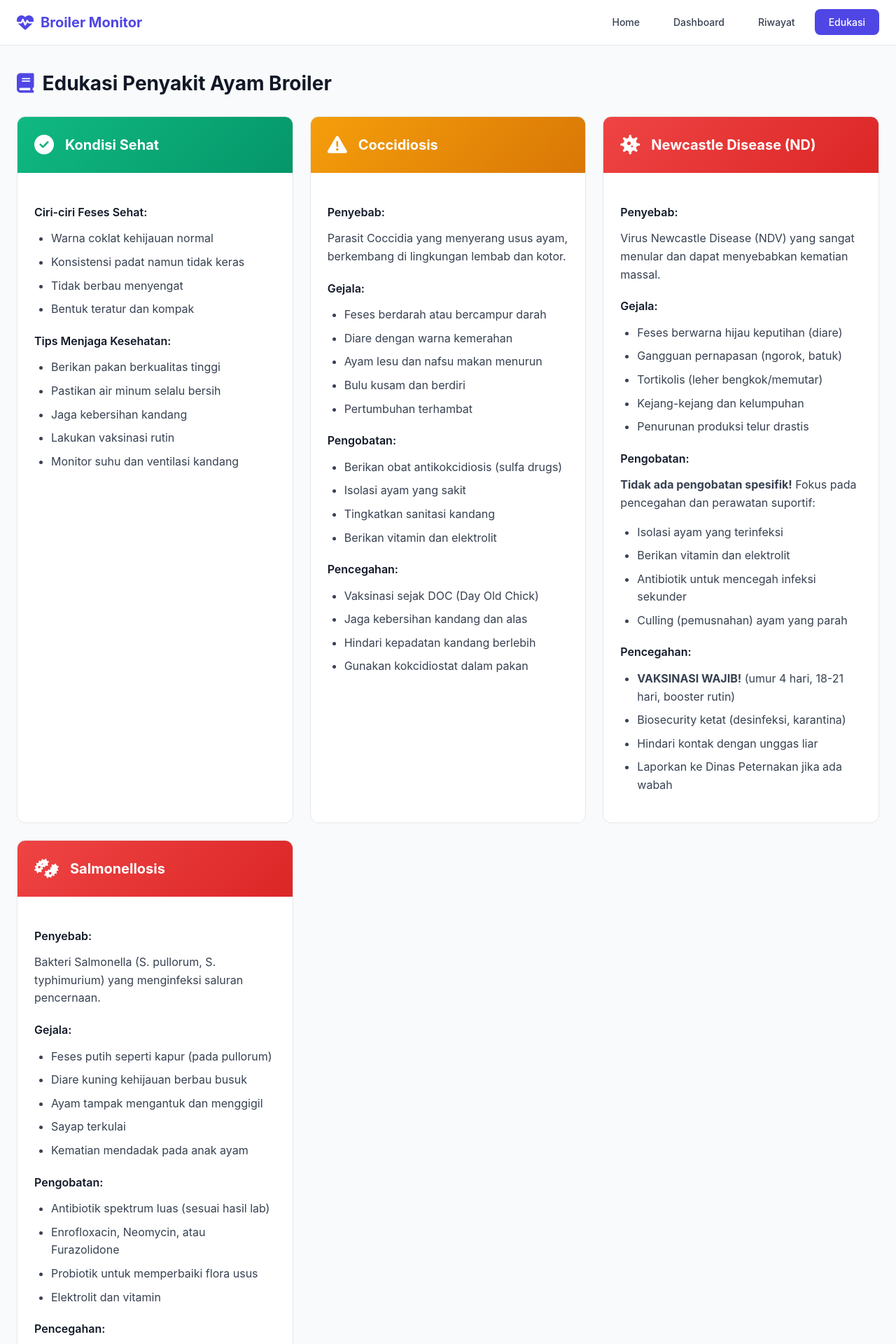
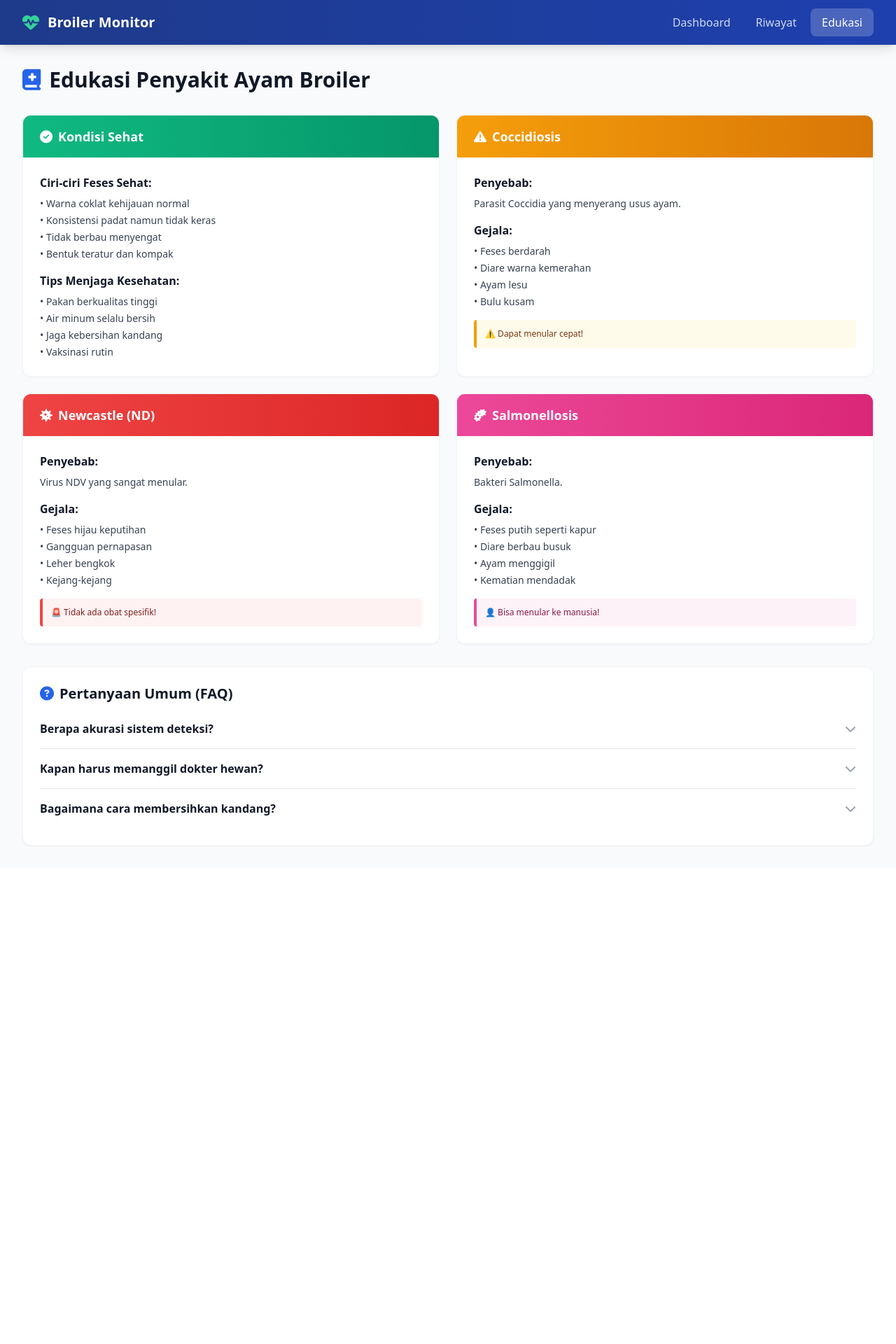
Before and after one commit to Fandhi041104/smart_poultry_vision, a Flask app: page /edukasi in a window 1280 px wide. Shown: the top 1920 px of the page at 70% size. After the commit the page ends 1209 px from the top, so only its background shows below. Run offline with Flask 3, Linux system fonts and the light colour scheme; some libraries are stand-ins or nearby versions.

Commit message:
modifikasi halaman

```diff
--- a/templates/edukasi.html
+++ b/templates/edukasi.html
@@ -4,211 +4,176 @@
     <meta charset="UTF-8">
     <meta name="viewport" content="width=device-width, initial-scale=1.0">
     <title>Edukasi - Broiler Monitor</title>
-    <link rel="stylesheet" href="{{ url_for('static', filename='css/style.css') }}">
+    <script src="https://cdn.tailwindcss.com"></script>
     <link rel="stylesheet" href="https://cdnjs.cloudflare.com/ajax/libs/font-awesome/6.4.0/css/all.min.css">
 </head>
-<body>
-    <!-- Navigation -->
-    <nav class="navbar">
-        <div class="container">
-            <div class="nav-brand">
-                <i class="fas fa-heartbeat"></i>
-                <span>Broiler Monitor</span>
+<body class="bg-gray-50">
+    <nav class="bg-gradient-to-r from-blue-900 to-blue-800 shadow-lg sticky top-0 z-50">
+        <div class="max-w-7xl mx-auto px-4 sm:px-6 lg:px-8">
+            <div class="flex justify-between items-center h-16">
+                <a href="/" class="flex items-center space-x-3 text-white">
+                    <i class="fas fa-heartbeat text-2xl text-emerald-400"></i>
+                    <span class="text-xl font-bold">Broiler Monitor</span>
+                </a>
+                <div class="flex space-x-1">
+                    <a href="/dashboard" class="px-4 py-2 rounded-lg text-white/80 hover:bg-white/10 font-medium transition">Dashboard</a>
+                    <a href="/riwayat" class="px-4 py-2 rounded-lg text-white/80 hover:bg-white/10 font-medium transition">Riwayat</a>
+                    <a href="/edukasi" class="px-4 py-2 rounded-lg text-white bg-white/20 font-medium">Edukasi</a>
                 </div>
-            <ul class="nav-menu">
-                <li><a href="/">Home</a></li>
-                <li><a href="/dashboard">Dashboard</a></li>
-                <li><a href="/riwayat">Riwayat</a></li>
-                <li><a href="/edukasi" class="active">Edukasi</a></li>
-            </ul>
+            </div>
         </div>
     </nav>
 
-    <!-- Education Content -->
-    <div class="education-container">
-        <div class="container">
-            <h1 class="page-title">
-                <i class="fas fa-book"></i> Edukasi Penyakit Ayam Broiler
+    <div class="max-w-7xl mx-auto px-4 sm:px-6 lg:px-8 py-8">
+        <div class="mb-8">
+            <h1 class="text-3xl font-bold text-gray-900 flex items-center gap-3">
+                <i class="fas fa-book-medical text-blue-600"></i>
+                Edukasi Penyakit Ayam Broiler
             </h1>
+        </div>
 
-            <!-- Disease Cards -->
-            <div class="education-grid">
-                <!-- Sehat -->
-                <div class="edu-card">
-                    <div class="edu-header healthy">
-                        <i class="fas fa-check-circle"></i>
-                        <h2>Kondisi Sehat</h2>
+        <div class="grid grid-cols-1 md:grid-cols-2 gap-6 mb-8">
+            <div class="bg-white rounded-xl shadow-sm border border-gray-100 overflow-hidden">
+                <div class="bg-gradient-to-r from-emerald-500 to-emerald-600 px-6 py-4">
+                    <h3 class="text-white font-bold text-lg flex items-center gap-2">
+                        <i class="fas fa-check-circle"></i> Kondisi Sehat
+                    </h3>
                 </div>
-                    <div class="edu-content">
-                        <h3>Ciri-ciri Feses Sehat:</h3>
-                        <ul>
-                            <li>Warna coklat kehijauan normal</li>
-                            <li>Konsistensi padat namun tidak keras</li>
-                            <li>Tidak berbau menyengat</li>
-                            <li>Bentuk teratur dan kompak</li>
+                <div class="p-6 space-y-4">
+                    <div>
+                        <h4 class="font-semibold text-gray-900 mb-2">Ciri-ciri Feses Sehat:</h4>
+                        <ul class="space-y-1 text-sm text-gray-700">
+                            <li>• Warna coklat kehijauan normal</li>
+                            <li>• Konsistensi padat namun tidak keras</li>
+                            <li>• Tidak berbau menyengat</li>
+                            <li>• Bentuk teratur dan kompak</li>
                         </ul>
-
-                        <h3>Tips Menjaga Kesehatan:</h3>
-                        <ul>
-                            <li>Berikan pakan berkualitas tinggi</li>
-                            <li>Pastikan air minum selalu bersih</li>
-                            <li>Jaga kebersihan kandang</li>
-                            <li>Lakukan vaksinasi rutin</li>
-                            <li>Monitor suhu dan ventilasi kandang</li>
+                    </div>
+                    <div>
+                        <h4 class="font-semibold text-gray-900 mb-2">Tips Menjaga Kesehatan:</h4>
+                        <ul class="space-y-1 text-sm text-gray-700">
+                            <li>• Pakan berkualitas tinggi</li>
+                            <li>• Air minum selalu bersih</li>
+                            <li>• Jaga kebersihan kandang</li>
+                            <li>• Vaksinasi rutin</li>
                         </ul>
                     </div>
                 </div>
+            </div>
 
-                <!-- Coccidiosis -->
-                <div class="edu-card">
-                    <div class="edu-header warning">
-                        <i class="fas fa-exclamation-triangle"></i>
-                        <h2>Coccidiosis</h2>
+            <div class="bg-white rounded-xl shadow-sm border border-gray-100 overflow-hidden">
+                <div class="bg-gradient-to-r from-amber-500 to-amber-600 px-6 py-4">
+                    <h3 class="text-white font-bold text-lg flex items-center gap-2">
+                        <i class="fas fa-exclamation-triangle"></i> Coccidiosis
+                    </h3>
                 </div>
-                    <div class="edu-content">
-                        <h3>Penyebab:</h3>
-                        <p>Parasit Coccidia yang menyerang usus ayam, berkembang di lingkungan lembab dan kotor.</p>
-
-                        <h3>Gejala:</h3>
-                        <ul>
-                            <li>Feses berdarah atau bercampur darah</li>
-                            <li>Diare dengan warna kemerahan</li>
-                            <li>Ayam lesu dan nafsu makan menurun</li>
-                            <li>Bulu kusam dan berdiri</li>
-                            <li>Pertumbuhan terhambat</li>
+                <div class="p-6 space-y-4">
+                    <div>
+                        <h4 class="font-semibold text-gray-900 mb-2">Penyebab:</h4>
+                        <p class="text-sm text-gray-700">Parasit Coccidia yang menyerang usus ayam.</p>
+                    </div>
+                    <div>
+                        <h4 class="font-semibold text-gray-900 mb-2">Gejala:</h4>
+                        <ul class="space-y-1 text-sm text-gray-700">
+                            <li>• Feses berdarah</li>
+                            <li>• Diare warna kemerahan</li>
+                            <li>• Ayam lesu</li>
+                            <li>• Bulu kusam</li>
                         </ul>
-
-                        <h3>Pengobatan:</h3>
-                        <ul>
-                            <li>Berikan obat antikokcidiosis (sulfa drugs)</li>
-                            <li>Isolasi ayam yang sakit</li>
-                            <li>Tingkatkan sanitasi kandang</li>
-                            <li>Berikan vitamin dan elektrolit</li>
-                        </ul>
-
-                        <h3>Pencegahan:</h3>
-                        <ul>
-                            <li>Vaksinasi sejak DOC (Day Old Chick)</li>
-                            <li>Jaga kebersihan kandang dan alas</li>
-                            <li>Hindari kepadatan kandang berlebih</li>
-                            <li>Gunakan kokcidiostat dalam pakan</li>
-                        </ul>
+                    </div>
+                    <div class="bg-amber-50 border-l-4 border-amber-500 p-3 rounded">
+                        <p class="text-xs text-amber-900"><strong>⚠️</strong> Dapat menular cepat!</p>
+                    </div>
                 </div>
             </div>
 
-                <!-- Newcastle Disease -->
-                <div class="edu-card">
-                    <div class="edu-header danger">
-                        <i class="fas fa-virus"></i>
-                        <h2>Newcastle Disease (ND)</h2>
+            <div class="bg-white rounded-xl shadow-sm border border-gray-100 overflow-hidden">
+                <div class="bg-gradient-to-r from-red-500 to-red-600 px-6 py-4">
+                    <h3 class="text-white font-bold text-lg flex items-center gap-2">
+                        <i class="fas fa-virus"></i> Newcastle (ND)
+                    </h3>
                 </div>
-                    <div class="edu-content">
-                        <h3>Penyebab:</h3>
-                        <p>Virus Newcastle Disease (NDV) yang sangat menular dan dapat menyebabkan kematian massal.</p>
-
-                        <h3>Gejala:</h3>
-                        <ul>
-                            <li>Feses berwarna hijau keputihan (diare)</li>
-                            <li>Gangguan pernapasan (ngorok, batuk)</li>
-                            <li>Tortikolis (leher bengkok/memutar)</li>
-                            <li>Kejang-kejang dan kelumpuhan</li>
-                            <li>Penurunan produksi telur drastis</li>
+                <div class="p-6 space-y-4">
+                    <div>
+                        <h4 class="font-semibold text-gray-900 mb-2">Penyebab:</h4>
+                        <p class="text-sm text-gray-700">Virus NDV yang sangat menular.</p>
+                    </div>
+                    <div>
+                        <h4 class="font-semibold text-gray-900 mb-2">Gejala:</h4>
+                        <ul class="space-y-1 text-sm text-gray-700">
+                            <li>• Feses hijau keputihan</li>
+                            <li>• Gangguan pernapasan</li>
+                            <li>• Leher bengkok</li>
+                            <li>• Kejang-kejang</li>
                         </ul>
-
-                        <h3>Pengobatan:</h3>
-                        <p><strong>Tidak ada pengobatan spesifik!</strong> Fokus pada pencegahan dan perawatan suportif:</p>
-                        <ul>
-                            <li>Isolasi ayam yang terinfeksi</li>
-                            <li>Berikan vitamin dan elektrolit</li>
-                            <li>Antibiotik untuk mencegah infeksi sekunder</li>
-                            <li>Culling (pemusnahan) ayam yang parah</li>
-                        </ul>
-
-                        <h3>Pencegahan:</h3>
-                        <ul>
-                            <li><strong>VAKSINASI WAJIB!</strong> (umur 4 hari, 18-21 hari, booster rutin)</li>
-                            <li>Biosecurity ketat (desinfeksi, karantina)</li>
-                            <li>Hindari kontak dengan unggas liar</li>
-                            <li>Laporkan ke Dinas Peternakan jika ada wabah</li>
-                        </ul>
+                    </div>
+                    <div class="bg-red-50 border-l-4 border-red-500 p-3 rounded">
+                        <p class="text-xs text-red-900"><strong>🚨</strong> Tidak ada obat spesifik!</p>
+                    </div>
                 </div>
             </div>
 
-                <!-- Salmonella -->
-                <div class="edu-card">
-                    <div class="edu-header danger">
-                        <i class="fas fa-bacteria"></i>
-                        <h2>Salmonellosis</h2>
+            <div class="bg-white rounded-xl shadow-sm border border-gray-100 overflow-hidden">
+                <div class="bg-gradient-to-r from-pink-500 to-pink-600 px-6 py-4">
+                    <h3 class="text-white font-bold text-lg flex items-center gap-2">
+                        <i class="fas fa-bacterium"></i> Salmonellosis
+                    </h3>
                 </div>
-                    <div class="edu-content">
-                        <h3>Penyebab:</h3>
-                        <p>Bakteri Salmonella (S. pullorum, S. typhimurium) yang menginfeksi saluran pencernaan.</p>
-
-                        <h3>Gejala:</h3>
-                        <ul>
-                            <li>Feses putih seperti kapur (pada pullorum)</li>
-                            <li>Diare kuning kehijauan berbau busuk</li>
-                            <li>Ayam tampak mengantuk dan menggigil</li>
-                            <li>Sayap terkulai</li>
-                            <li>Kematian mendadak pada anak ayam</li>
+                <div class="p-6 space-y-4">
+                    <div>
+                        <h4 class="font-semibold text-gray-900 mb-2">Penyebab:</h4>
+                        <p class="text-sm text-gray-700">Bakteri Salmonella.</p>
+                    </div>
+                    <div>
+                        <h4 class="font-semibold text-gray-900 mb-2">Gejala:</h4>
+                        <ul class="space-y-1 text-sm text-gray-700">
+                            <li>• Feses putih seperti kapur</li>
+                            <li>• Diare berbau busuk</li>
+                            <li>• Ayam menggigil</li>
+                            <li>• Kematian mendadak</li>
                         </ul>
-
-                        <h3>Pengobatan:</h3>
-                        <ul>
-                            <li>Antibiotik spektrum luas (sesuai hasil lab)</li>
-                            <li>Enrofloxacin, Neomycin, atau Furazolidone</li>
-                            <li>Probiotik untuk memperbaiki flora usus</li>
-                            <li>Elektrolit dan vitamin</li>
-                        </ul>
-
-                        <h3>Pencegahan:</h3>
-                        <ul>
-                            <li>Beli DOC dari sumber terpercaya (NPIP certified)</li>
-                            <li>Sanitasi dan desinfeksi kandang rutin</li>
-                            <li>Kontrol lalat dan hama pembawa bakteri</li>
-                            <li>Jangan campur ayam berbeda umur</li>
-                            <li>Perhatikan kebersihan pakan dan air minum</li>
-                        </ul>
-
-                        <div class="alert-box">
-                            <i class="fas fa-exclamation-circle"></i>
-                            <strong>Perhatian:</strong> Salmonella dapat menular ke manusia (zoonosis). Selalu cuci tangan setelah menangani ayam!
+                    </div>
+                    <div class="bg-pink-50 border-l-4 border-pink-500 p-3 rounded">
+                        <p class="text-xs text-pink-900"><strong>👤</strong> Bisa menular ke manusia!</p>
                     </div>
                 </div>
             </div>
         </div>
 
-            <!-- FAQ Section -->
-            <div class="faq-section">
-                <h2><i class="fas fa-question-circle"></i> Pertanyaan Umum (FAQ)</h2>
+        <div class="bg-white rounded-xl shadow-sm border border-gray-100 p-6">
+            <h3 class="text-xl font-bold text-gray-900 mb-6 flex items-center gap-2">
+                <i class="fas fa-question-circle text-blue-600"></i>
+                Pertanyaan Umum (FAQ)
+            </h3>
 
-                <div class="faq-item">
-                    <div class="faq-question">
-                        <i class="fas fa-chevron-right"></i>
-                        Berapa akurasi sistem deteksi?
-                    </div>
-                    <div class="faq-answer">
-                        Sistem menggunakan YOLOv8 dengan akurasi rata-rata 85-95% tergantung kualitas dataset training dan kondisi pencahayaan kamera.
+            <div class="space-y-4">
+                <div class="border-b border-gray-200 pb-4">
+                    <button onclick="toggleFaq(this)" class="w-full text-left flex items-center justify-between group">
+                        <span class="font-semibold text-gray-900 group-hover:text-blue-600">Berapa akurasi sistem deteksi?</span>
+                        <i class="fas fa-chevron-down text-gray-400 transform transition"></i>
+                    </button>
+                    <div class="hidden mt-3 text-sm text-gray-700">
+                        Sistem menggunakan YOLOv11 dengan akurasi 85-90%. Akurasi tergantung pencahayaan dan jarak kamera (optimal 30-50 cm).
                     </div>
                 </div>
 
-                <div class="faq-item">
-                    <div class="faq-question">
-                        <i class="fas fa-chevron-right"></i>
-                        Kapan harus memanggil dokter hewan?
-                    </div>
-                    <div class="faq-answer">
-                        Segera hubungi dokter hewan jika: (1) Kematian lebih dari 5% dalam sehari, (2) Gejala ND (leher bengkok, kejang), (3) Wabah penyakit tidak terkontrol dengan pengobatan dasar.
+                <div class="border-b border-gray-200 pb-4">
+                    <button onclick="toggleFaq(this)" class="w-full text-left flex items-center justify-between group">
+                        <span class="font-semibold text-gray-900 group-hover:text-blue-600">Kapan harus memanggil dokter hewan?</span>
+                        <i class="fas fa-chevron-down text-gray-400 transform transition"></i>
+                    </button>
+                    <div class="hidden mt-3 text-sm text-gray-700">
+                        Segera hubungi jika: confidence >70%, gejala pada banyak ayam, kondisi memburuk cepat, atau terdapat kematian mendadak.
                     </div>
                 </div>
 
-                <div class="faq-item">
-                    <div class="faq-question">
-                        <i class="fas fa-chevron-right"></i>
-                        Bagaimana cara membersihkan kandang yang benar?
-                    </div>
-                    <div class="faq-answer">
-                        1) Buang semua kotoran dan alas, 2) Sikat dan semprot dengan air, 3) Aplikasikan desinfektan (formalin 2%, iodine), 4) Keringkan minimal 3 hari, 5) Fumigasi sebelum ayam masuk.
+                <div class="pb-4">
+                    <button onclick="toggleFaq(this)" class="w-full text-left flex items-center justify-between group">
+                        <span class="font-semibold text-gray-900 group-hover:text-blue-600">Bagaimana cara membersihkan kandang?</span>
+                        <i class="fas fa-chevron-down text-gray-400 transform transition"></i>
+                    </button>
+                    <div class="hidden mt-3 text-sm text-gray-700">
+                        Keluarkan ayam → Buang kotoran → Cuci dengan air → Disinfektan → Kering 1-2 hari → Taburi kapur/sekam. Lakukan rutin 2 minggu sekali.
                     </div>
                 </div>
             </div>
@@ -216,12 +181,18 @@
     </div>
 
     <script>
-        // Toggle FAQ
-        document.querySelectorAll('.faq-question').forEach(item => {
-            item.addEventListener('click', function() {
-                this.parentElement.classList.toggle('active');
+        function toggleFaq(btn) {
+            const content = btn.nextElementSibling;
+            const icon = btn.querySelector('i');
+            document.querySelectorAll('button[onclick="toggleFaq(this)"]').forEach(b => {
+                b.nextElementSibling.classList.add('hidden');
+                b.querySelector('i').classList.remove('rotate-180');
             });
-        });
+            if (content.classList.contains('hidden')) {
+                content.classList.remove('hidden');
+                icon.classList.add('rotate-180');
+            }
+        }
     </script>
 </body>
 </html>
```
Lines whose indentation alone changed are shown as unchanged.
